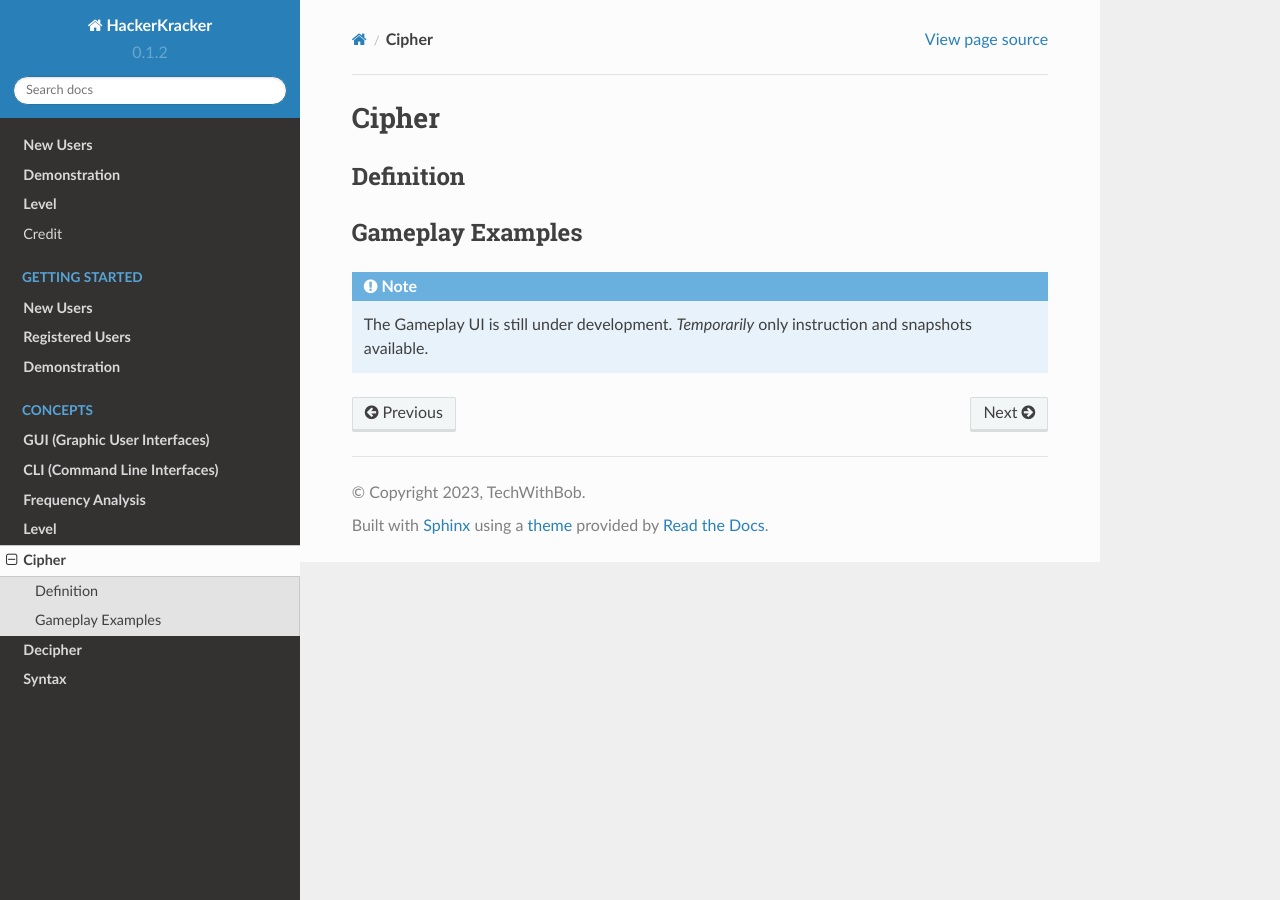
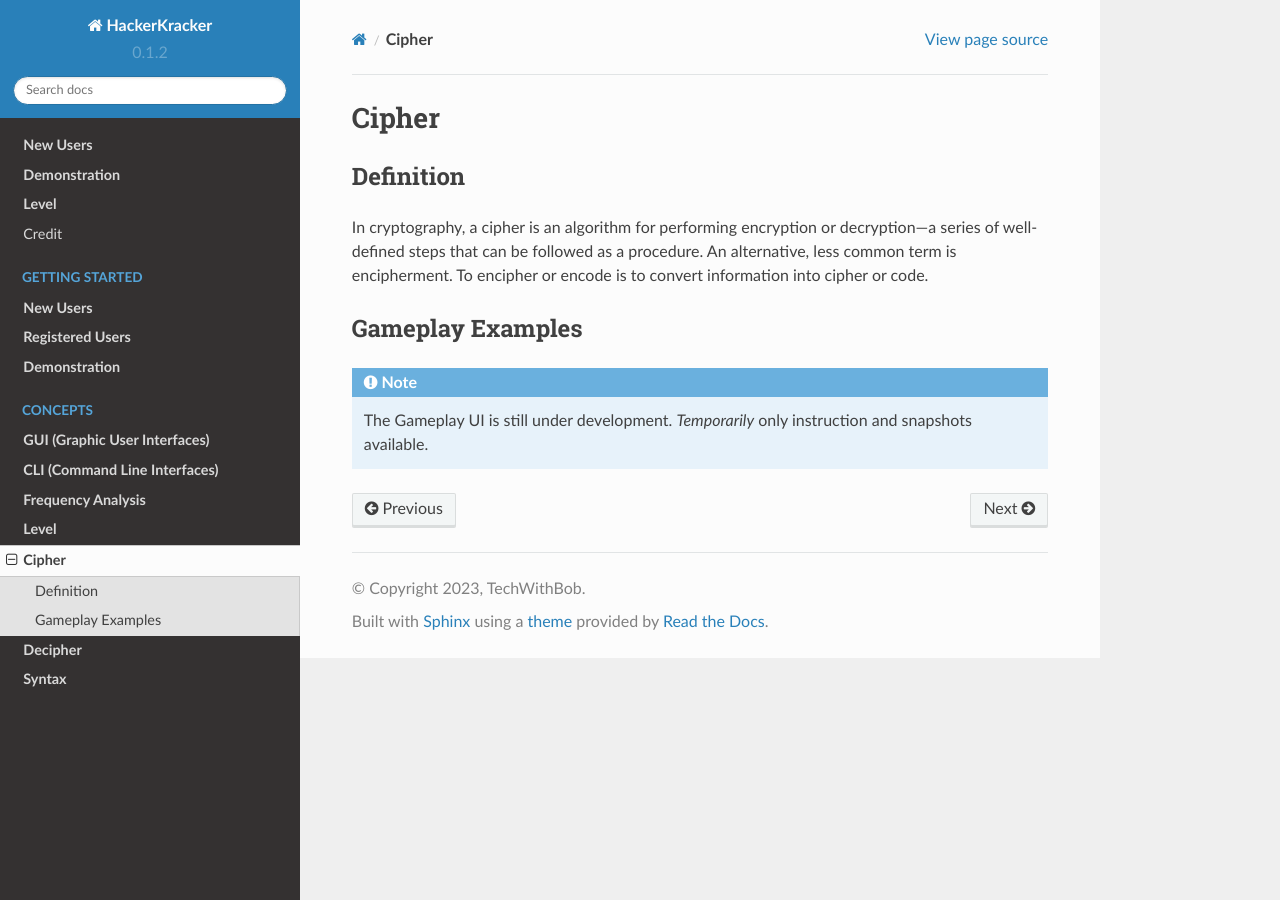
Before and after one commit to techwithbob/HackerKracker, a Sphinx documentation site: the page built from docs/source/concepts/cipher.rst, in a window 1280 px wide. Built offline with Sphinx 7.4.7 and the Read the Docs theme 2.0.0, drawn with Linux system fonts in a browser that asks for light colours.

Commit message:
Update cipher.rst

```diff
--- a/docs/source/concepts/cipher.rst
+++ b/docs/source/concepts/cipher.rst
@@ -2,6 +2,8 @@
 ===========
 Definition
 -----------
+In cryptography, a cipher is an algorithm for performing encryption or decryption—a series of well-defined steps that can be followed as a procedure. An alternative, less common term is encipherment. To encipher or encode is to convert information into cipher or code.
+
 Gameplay Examples
 ------------------
 .. note::
```
